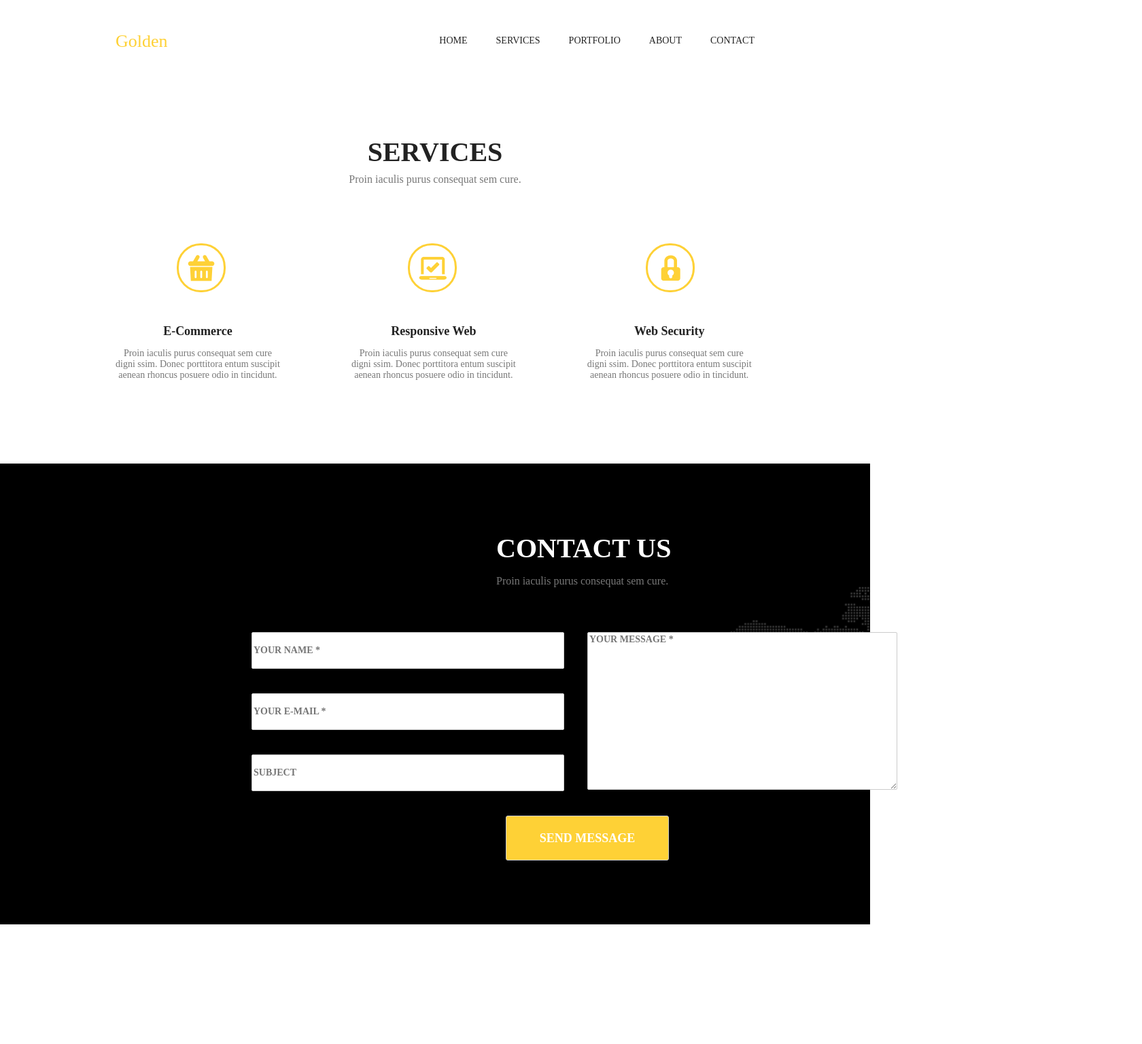
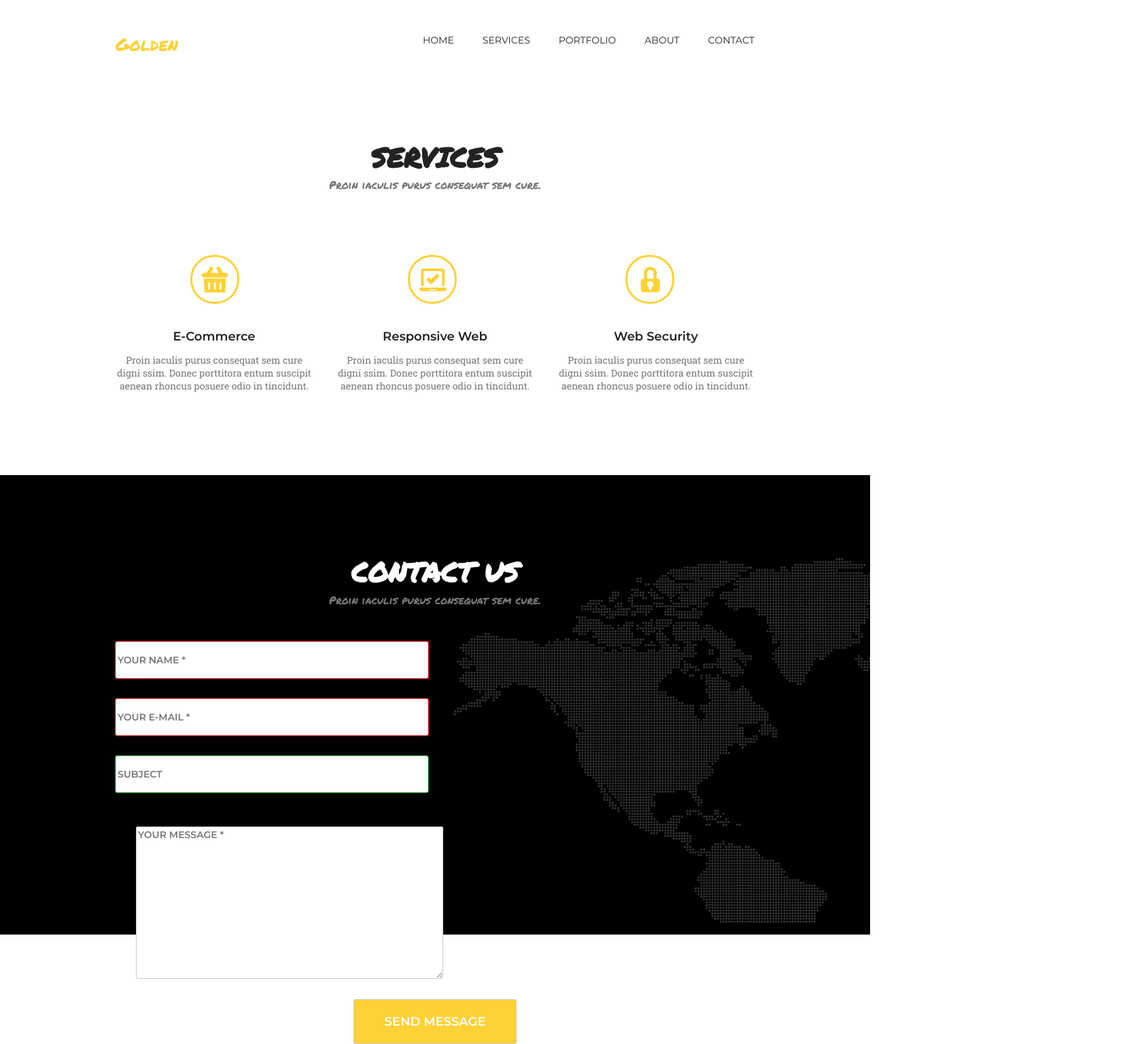
Before and after one commit to Dmitriy0103/goit-fe-course, a plain HTML site: page html-css/module-07/index.html in a window 1280 px wide. Shown: the whole page at 68% size, 1680 px wide, since content can reach past the window. Before the commit the page ends 1370 px from the top, so only its background shows below. Drawn offline with Linux system fonts and the light colour scheme.

Commit message:
module-7

```diff
--- a/html-css/module-07/css/style.css
+++ b/html-css/module-07/css/style.css
@@ -2,30 +2,59 @@ body{
     margin: 0 auto;
     padding: 0;
 }
-.width{
-    width: 940px;
-    margin-left: auto;
-    margin-right: auto;
+@font-face {
+    font-family: 'Montserrat';
+    font-style: normal;
+    font-weight: 400;
+    src: local('Montserrat Regular'), local('Montserrat-Regular'),
+         url('../fonts/montserrat-v14-latin-regular.woff2') format('woff2'),
+         url('../fonts/montserrat-v14-latin-regular.woff') format('woff');
+  }
+  @font-face {
+    font-family: 'Montserrat';
+    font-style: normal;
+    font-weight: 600;
+    src: local('Montserrat SemiBold'), local('Montserrat-SemiBold'),
+         url('../fonts/montserrat-v14-latin-600.woff2') format('woff2'),
+         url('../fonts/montserrat-v14-latin-600.woff') format('woff');
+  }
+  @font-face {
+    font-family: 'Permanent Marker';
+    font-style: normal;
+    font-weight: 400;
+    src: local('Permanent Marker Regular'), local('PermanentMarker-Regular'),
+         url('../fonts/permanent-marker-v9-latin-regular.woff2') format('woff2'),
+         url('../fonts/permanent-marker-v9-latin-regular.woff') format('woff');
 }
-.conteiner{
+@font-face {
+    font-family: 'Roboto Slab';
+    font-style: normal;
+    font-weight: 400;
+    src: local(''),
+         url('../fonts/roboto-slab-v10-latin-regular.woff2') format('woff2'),
+         url('../fonts/roboto-slab-v10-latin-regular.woff') format('woff');
+  }
+.container{
     display: flex;
     justify-content: space-between;
     padding-top: 46px;
     padding-bottom: 128px;
+    width: 940px;
+    margin: 0 auto;
 }
-.conteiner a{
+.container a{
     font-size: 26px;
-    font-family: "Myriad Pro";
+    font-family: "Permanent Marker";
     text-decoration: none;
     color: #fed136;
 }
-.conteiner-menu{
+.container-menu{
     display: flex;
     list-style-type: none;
     margin: 0;
     padding: 0;
 }
-.conteiner-menu a{
+.container-menu a{
     font-size: 14px;
     font-family: "Montserrat";
     text-decoration: none;
@@ -33,14 +62,18 @@ body{
     color: #222222;
     vertical-align: sub;
 }
-.conteiner-menu li{
+.container-menu li{
     margin-right: 42px;
 }
-.conteiner-menu li:last-child{
+.container-menu li:last-child{
     margin-right: 0;
 }
-.conteiner-menu a:hover{
+.container-menu a:hover{
     color: #fed136;
+}
+.conteiner1{
+    width: 940px;
+    margin: 0 auto;
 }
 .services{
     text-align: center;
@@ -48,7 +81,7 @@ body{
 }
 .services h2{
     font-size: 40px;
-    font-family: "Myriad Pro";
+    font-family: "Permanent Marker";
     color: rgb(34, 34, 34);
     text-transform: uppercase;
     margin: 0;
@@ -56,7 +89,7 @@ body{
 }
 .services p{
     font-size: 16px;
-    font-family: "Myriad Pro";
+    font-family: "Permanent Marker";
     color: #777777;
     margin: 0;
     line-height: 40px;
@@ -76,7 +109,8 @@ body{
     padding: 0;
 }
 .icon li{
-    margin-right: 105px;
+    margin-right: 35px;
+    width: 290px;
 }
 .icon li:last-child{
     margin-right: 0;
@@ -93,12 +127,12 @@ body{
     height: 38px;
     bottom: 130px;
     padding: 14px;
-    left: 90px;
+    left: 110px;
 }
 .icon2::before{
     content: '';
     position: absolute;
-    background-image: url(../img/icon2.png);
+    background-image: url(../img/Icon2.png);
     background-repeat: no-repeat;
     border: 3px solid #fed136;
     background-position: center;
@@ -112,7 +146,7 @@ body{
 .icon3::before{
     content: '';
     position: absolute;
-    background-image: url(../img/icon3.png);
+    background-image: url(../img/Icon3.png);
     background-repeat: no-repeat;
     border: 3px solid #fed136;
     background-position: center;
@@ -121,7 +155,7 @@ body{
     height: 38px;
     bottom: 130px;
     padding: 14px;
-    left: 780px;
+    left: 750px;
 }
 .icon h4{
     font-size: 18px;
@@ -134,45 +168,47 @@ body{
 }
 .icon p{
     font-size: 14px;
-    font-family: "RobotoSlab";
+    font-family: "Roboto Slab";
     color: rgb(119, 119, 119);
     text-align: center;
     margin: 0;
 }
-.backgraund{
-    position: relative;
+.wrapper{
+    background-image: url(../img/MapImage.png);
+    background-repeat: no-repeat;
+    background-position: 100% 88%;
     background-color: black;
-    width: 100%;
-    height: 678px;
+    height: 676px;
 }
-.backgraund-img{
-    position: absolute;
-    height: 100%;
-    text-align: left;
-    top: 120px;
-    left: 1060px;
-    width: 620px;
-    height: 538px;
+.container2{
+    width: 940px;
+    margin: 0 auto;
 }
-.contact{
-    padding-bottom: 10px;
-}
-.contact h2{
+.wrapper h2{
     font-size: 40px;
-    font-family: "Myriad Pro";
+    font-family: "Permanent Marker";
     color: rgb(255, 255, 255);
     text-transform: uppercase;
-    position: absolute;
-    top: 750px;
-    left: 730px;
+    text-align: center;
+    padding-top: 114px;
+    margin: 0;
 }
-.contact p{
+.wrapper p{
     font-size: 16px;
-    font-family: "Myriad Pro";
+    font-family: "Permanent Marker";
     color: rgb(119, 119, 119);
-    position: absolute;
-    top: 830px;
-    left: 730px;
+    text-align: center;
+    margin: 0;
+}
+.profile-form{
+    display: flex;
+    flex-wrap: wrap;
+}
+.profile{
+    display: flex;
+    justify-content: start;
+    flex-direction: column;
+    padding-top: 50px;
 }
 .name{
     font-size: 14px;
@@ -185,11 +221,8 @@ body{
     border-color: rgb(204, 204, 204);
     border-radius: 2px;
     background-color: rgb(255, 255, 255);
-    position: absolute;
     width: 454px;
     height: 50px;
-    top: 930px;
-    left: 370px;
 }
 .email{
     font-size: 14px;
@@ -202,11 +235,9 @@ body{
     border-color: rgb(204, 204, 204);
     border-radius: 2px;
     background-color: rgb(255, 255, 255);
-    position: absolute;
     width: 454px;
     height: 50px;
-    top: 1020px;
-    left: 370px;
+    margin-top: 30px;
 }
 .subject{
     font-size: 14px;
@@ -219,13 +250,13 @@ body{
     border-color: rgb(204, 204, 204);
     border-radius: 2px;
     background-color: rgb(255, 255, 255);
-    position: absolute;
     width: 454px;
     height: 50px;
-    top: 1110px;
-    left: 370px;
+    margin-top: 30px;
 }
 .your-message{
+    display: flex;
+    justify-content: end;
     font-size: 14px;
     font-family: "Montserrat";
     color: rgb(187, 187, 187);
@@ -236,11 +267,10 @@ body{
     border-color: rgb(204, 204, 204);
     border-radius: 2px;
     background-color: rgb(255, 255, 255);
-    position: absolute;
-    width: 450px;
-    height: 226px;
-    top: 930px;
-    left: 864px;
+    width: 446px;
+    height: 218px;
+    margin-top: 50px;
+    margin-left: 30px;
 }
 .send-message{
     font-size: 18px;
@@ -254,9 +284,15 @@ body{
     border-color: rgb(204, 204, 204);
     border-radius: 3px;
     background-color: rgb(254, 209, 54);
-    position: absolute;
     width: 240px;
     height: 66px;
-    top: 1200px;
-    left: 744px;
+    margin-top: 30px;
+    margin-left: 350px;
+
 }
+input:valid{
+    outline: 1px solid #008000;
+}
+input:invalid{
+    outline: 1px solid #ff0000;
+}
--- a/html-css/module-07/index.html
+++ b/html-css/module-07/index.html
@@ -8,10 +8,10 @@
     <link rel="stylesheet" href="css/style.css">
 </head>
 <body>
-    <div class="width">
-    <nav class="conteiner">
+    <header>
+    <nav class="container">
         <a href="">Golden</a>
-        <ul class="conteiner-menu">
+        <ul class="container-menu">
             <li><a href="">Home</a></li>
             <li><a href="">Services</a></li>
             <li><a href="">Portfolio</a></li>
@@ -19,11 +19,13 @@
             <li><a href="">Contact</a></li>
         </ul>
     </nav>
-    <div class="services">
-        <h2>Services</h2>
-        <p>Proin iaculis purus consequat sem cure.</p>
-    </div>
+    </header>
     <main>
+        <section class="conteiner1">
+            <div class="services">
+                <h2>Services</h2>
+                <p>Proin iaculis purus consequat sem cure.</p>
+            </div>
     <div class="icon-list">
         <ul class="icon">
             <li>
@@ -46,21 +48,22 @@
             </li>
         </ul>
     </div>
-    </main>
-    </div>
-    <footer class="wrappper">
-            <div class="backgraund">
-            <img class="backgraund-img" src="img/Map Image.png" alt="">
-            </div>
-            <div class="contact">
+        </section>
+    <section class="wrapper">
+        <div class="container2">
         <h2>Contact us</h2>
         <p>Proin iaculis purus consequat sem cure.</p>
-        <input class="name" type="name" name="name" placeholder="Your Name *">
-        <input class="email" type="mail" name="email" placeholder="Your E-mail *">
-        <input class="subject" type="text" name="subject" placeholder="Subject">
-        <textarea class="your-message" name="body" rows="5" cols="45" placeholder="Your Message *"></textarea>
-        <input class="send-message" type="submit" value="Send Message" id="send_mail">
-        </div>
-    </footer>
+    <form class="profile-form" action="#">
+            <div class="profile">
+        <input class="name" type="name" name="name" placeholder="Your Name *" autofocus required>
+        <input class="email" type="email" name="email" placeholder="Your E-mail *" required>
+        <input class="subject" type="text" name="subject" placeholder="Subject" >
+           </div>
+        <textarea class="your-message" name="text" rows="5" cols="45" placeholder="Your Message *" required></textarea>
+        <button class="send-message" type="submit" value="Send Message" id="send_mail">Send Message</button>
+    </form>
+    </div>
+    </section>
+</main>
 </body>
 </html>
```
Also changed, not shown: html-css/module-07/fonts/montserrat-v14-latin-600.woff (added), html-css/module-07/fonts/montserrat-v14-latin-600.woff2 (added), html-css/module-07/fonts/montserrat-v14-latin-regular.woff (added), html-css/module-07/fonts/montserrat-v14-latin-regular.woff2 (added), html-css/module-07/fonts/permanent-marker-v9-latin-regular.woff (added), html-css/module-07/fonts/permanent-marker-v9-latin-regular.woff2 (added), html-css/module-07/fonts/roboto-slab-v10-latin-regular.woff (added), html-css/module-07/fonts/roboto-slab-v10-latin-regular.woff2 (added), html-css/module-07/img/Background.png (deleted), html-css/module-07/img/MapImage.png (renamed from html-css/module-07/img/Map Image.png).
